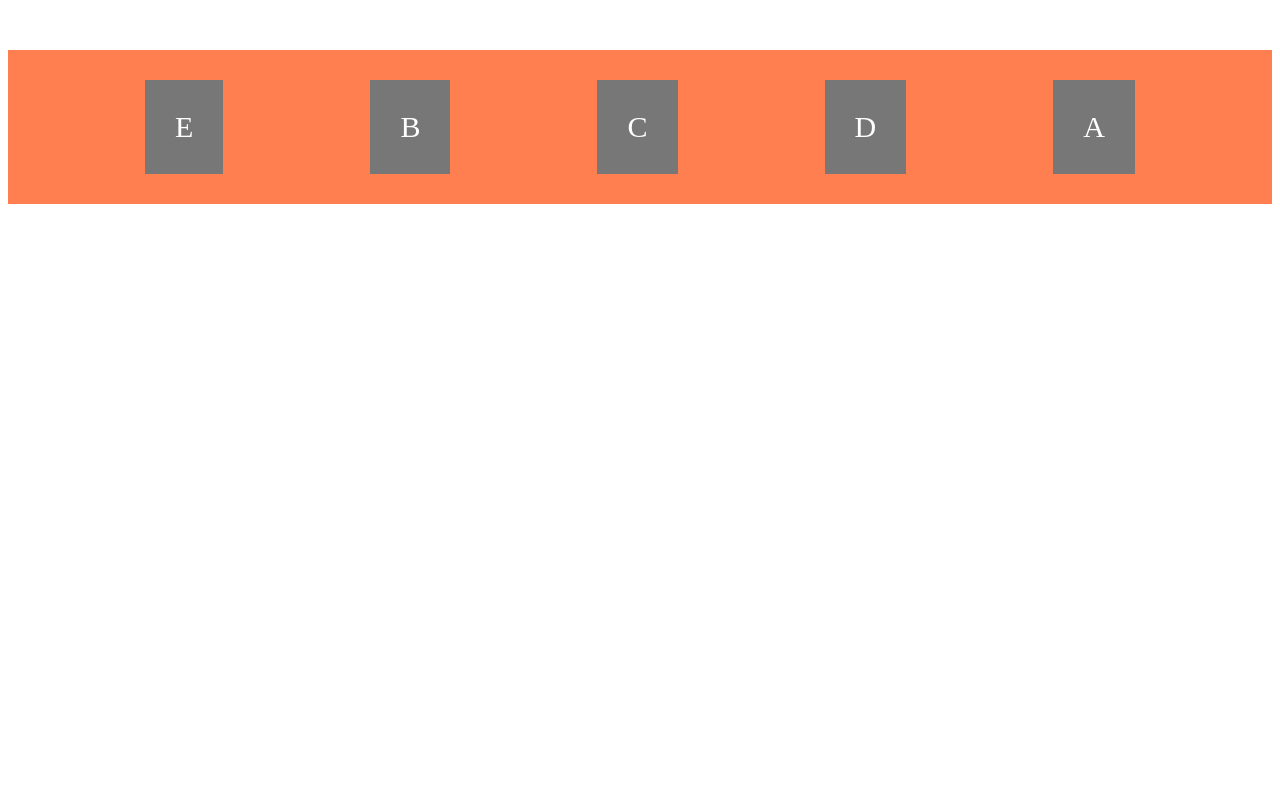
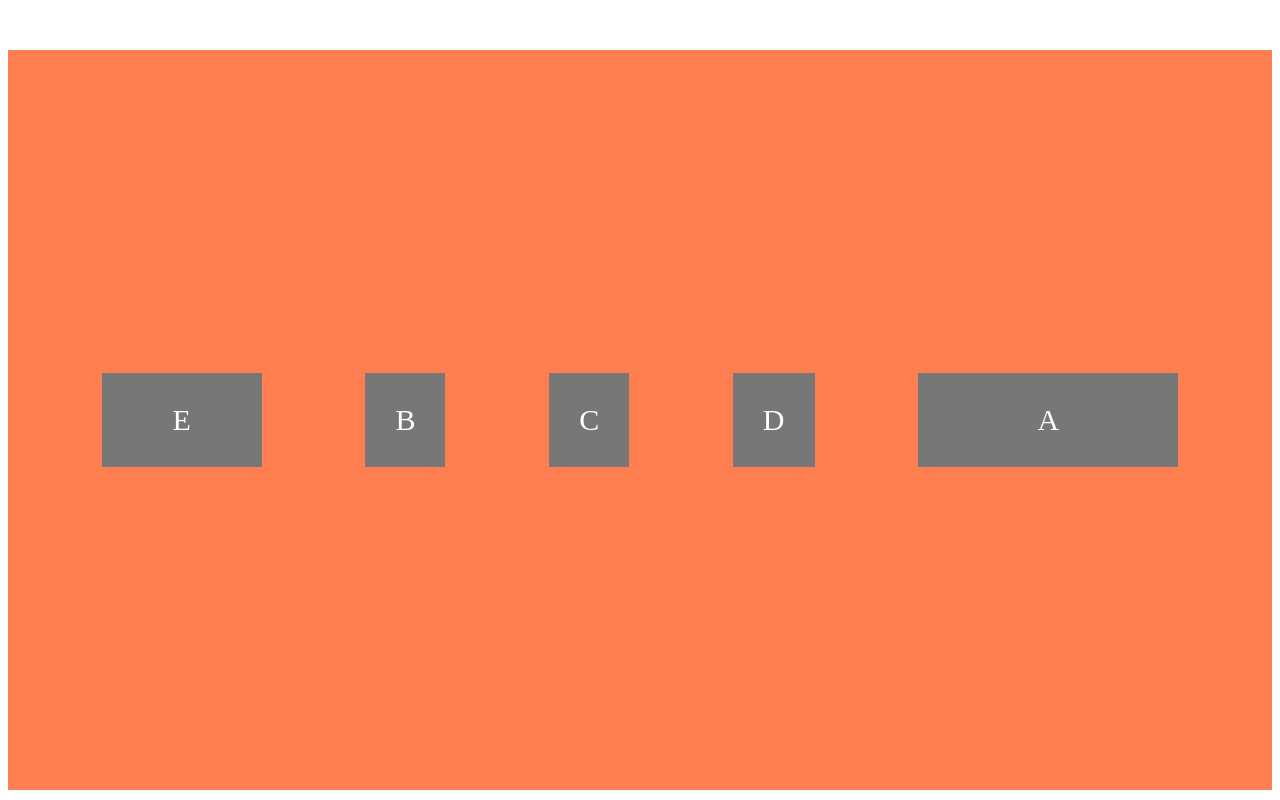
Before and after one commit to keyDevOps/Boostrap4, a plain HTML site: page Index.html in a window 1280 px wide. Drawn offline with nearby package versions, Linux system fonts and the light colour scheme.

Commit message:
flex-grow flex-shrink and flex-basis

```diff
--- a/Index.html
+++ b/Index.html
@@ -11,12 +11,14 @@
     .container{
       margin-top: 50px;
       padding: 20px 0;
+      height: 700px;
       background-color:coral;
       display: flex;/* df */
       flex-direction: row;/* fxd:r */
       /* flex-wrap: nowrap; */
       /* flex-flow: row wrap; */
       justify-content: space-evenly;/* flex-end , center, space-between ,space-around,space-evenly */
+      align-items: center;
     }
 
     .item{
@@ -30,10 +32,17 @@
 /* Flex Item Properties */
     .item1{
       order:1;
+      /* flex-grow: 1; */
+      width: 200px;
     }
 
     .item5{
       order:-1;
+      /* align-self: flex-start; */
+      width: 200px;
+      /* flex-grow: 1; */
+      /* flex-shrink: 5; */
+      flex-basis: 100px;
     }
     </style>
   </head>
```
